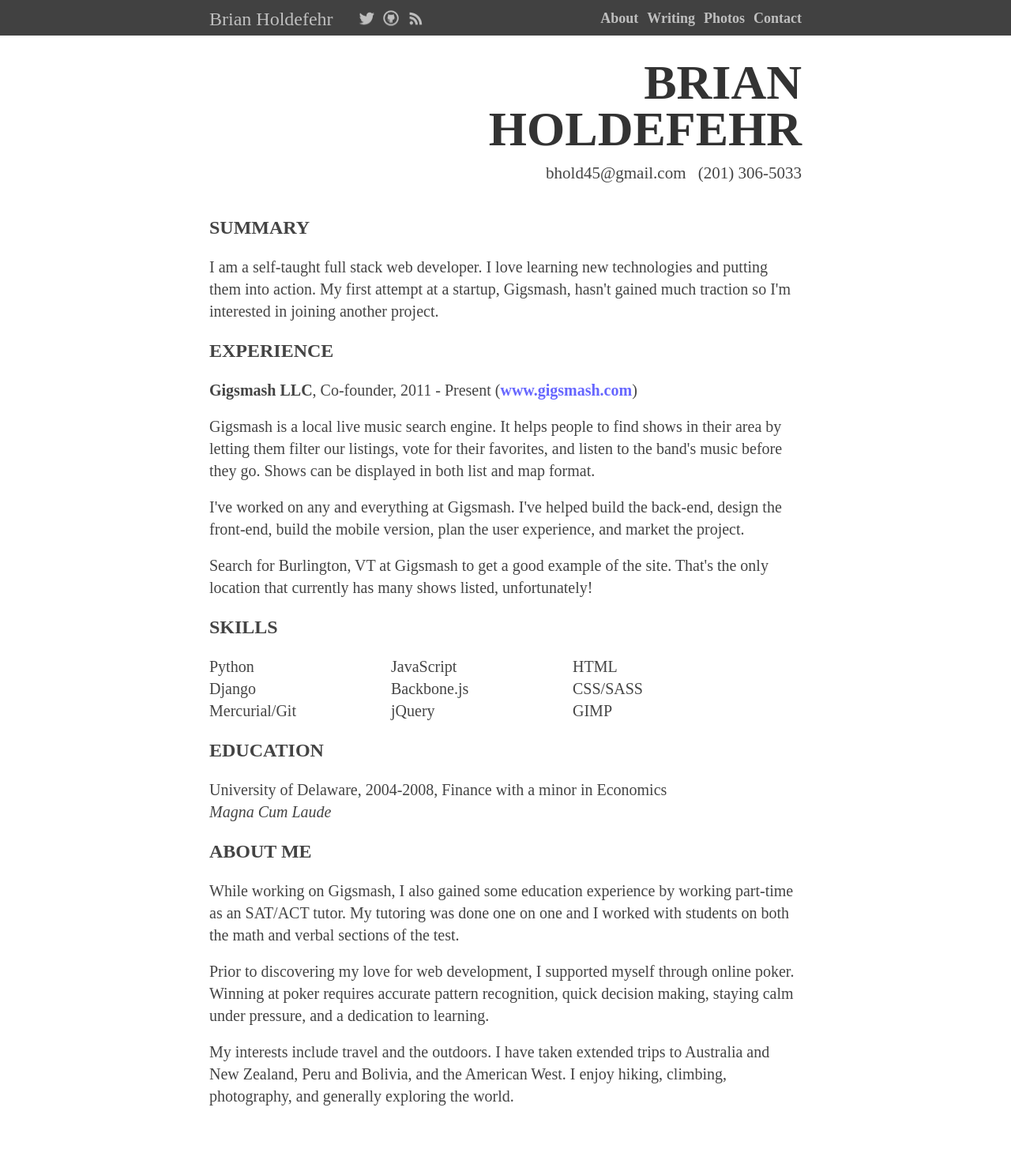
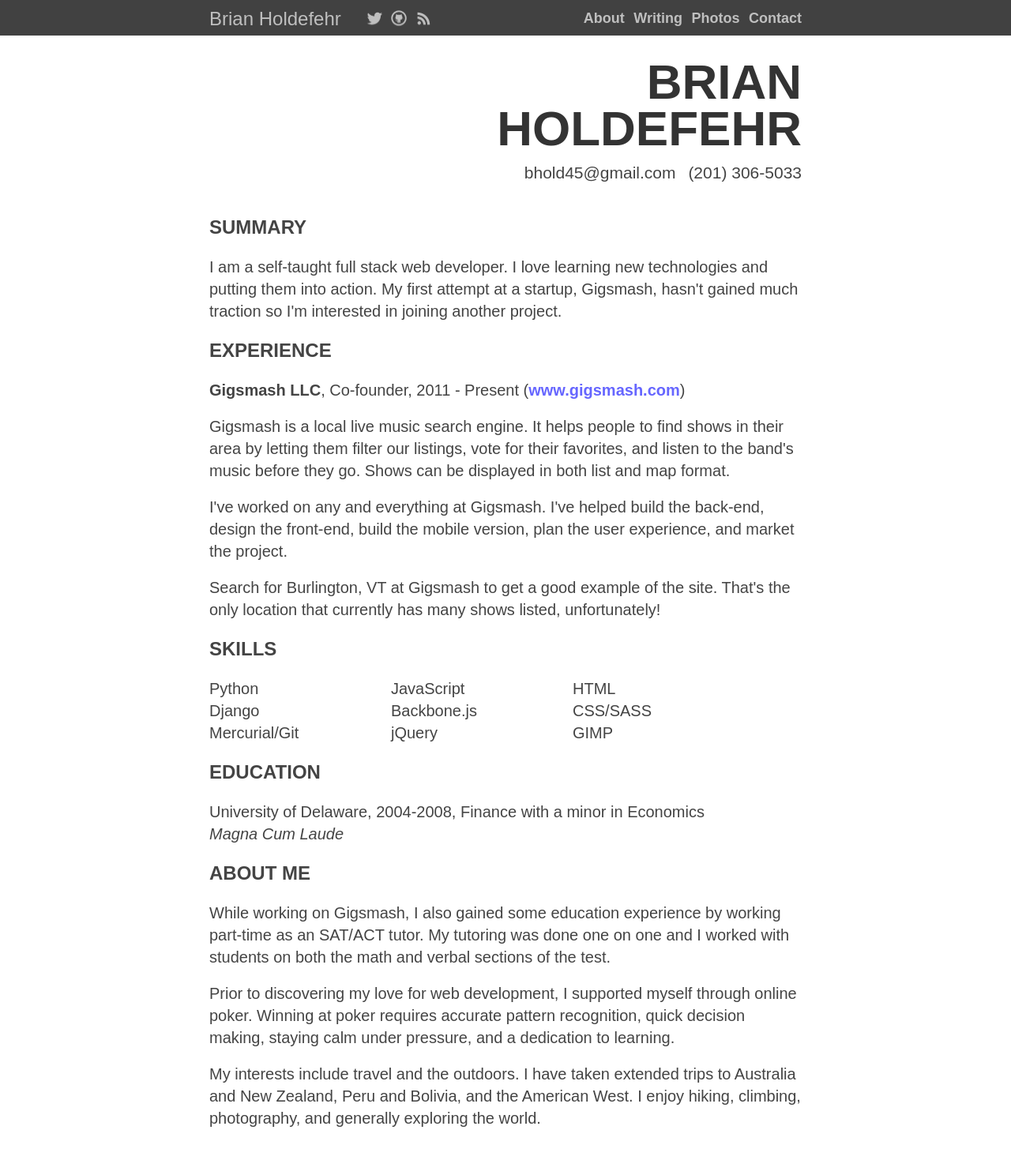
Before and after one commit to BHold/fishinthewind, a Django app: template wind/blog_wind/templates/resume.html in a window 1280 px wide. Shown: the whole page at 79% size. Before the commit the page ends 1400 px from the top, so only its background shows below. Run offline with Django 3.2, Linux system fonts and the light colour scheme; the template is opened without the code that fills it, so the values that code supplies are empty; parts of the project's set-up code (start-up, migrations or seed data) failed here and were passed over; some libraries are stand-ins or nearby versions.

Commit message:
optimizations

```diff
--- a/wind/blog_wind/static/css/base.css
+++ b/wind/blog_wind/static/css/styles.css
@@ -12,7 +12,7 @@
 body {
     height: 100%;
     width: 100%;
-    font-family: "museo-sans";
+    font-family: "museo-sans", Arial, sans-serif;
     font-weight: 300;
     font-size: 20px;
     line-height: 30px;
@@ -49,7 +49,7 @@ a {
     color: #bbb;
     font-size: 24px;
     float: left;
-    font-family: "bello-pro";
+    font-family: "bello-pro", Arial, sans-serif;
     position: relative;
     top: 2px;
 }
@@ -66,7 +66,7 @@ a {
     color: #bbb;
     font-size: 18px;
     margin-left: 6px;
-    font-family: "proxima-nova";
+    font-family: "proxima-nova", Arial, sans-serif;
     font-weight: 600;
 }
 
@@ -86,7 +86,7 @@ a {
     left: 96px;
     height: 17px;
     width: 17px;
-    background: url('http://d3ry2ziyu0wa1k.cloudfront.net/images/twitter-rss-github-sprite.png') 0 0 no-repeat;
+    background: url('http://d3ry2ziyu0wa1k.cloudfront.net/images/header-sprite.png') 0 0 no-repeat;
     -webkit-background-size: 63px 48px;
     -moz-background-size: 63px 48px;
     -o-background-size: 63px 48px;
@@ -99,7 +99,7 @@ a {
     left: 62px;
     height: 24px;
     width: 24px;
-    background: url('http://d3ry2ziyu0wa1k.cloudfront.net/images/twitter-rss-github-sprite.png') -40px 0 no-repeat;
+    background: url('http://d3ry2ziyu0wa1k.cloudfront.net/images/header-sprite.png') -40px 0 no-repeat;
     -webkit-background-size: 63px 48px;
     -moz-background-size: 63px 48px;
     -o-background-size: 63px 48px;
@@ -112,7 +112,7 @@ a {
     left: 32px;
     height: 21px;
     width: 21px;
-    background: url('http://d3ry2ziyu0wa1k.cloudfront.net/images/twitter-rss-github-sprite.png') -18px 0 no-repeat;
+    background: url('http://d3ry2ziyu0wa1k.cloudfront.net/images/header-sprite.png') -18px 0 no-repeat;
     -webkit-background-size: 63px 48px;
     -moz-background-size: 63px 48px;
     -o-background-size: 63px 48px;
@@ -359,7 +359,7 @@ a {
 .resume-name {
     color: #333;
     font-size: 62px;
-    font-family: "ff-enzo-web";
+    font-family: "ff-enzo-web", Arial, sans-serif;
     font-weight: 900;
     line-height: .95em;
 }
--- a/wind/blog_wind/templates/about.html
+++ b/wind/blog_wind/templates/about.html
@@ -5,7 +5,7 @@
 {% block main %}
 {% load thumbnail %}
     <article id="about-brian">
-        {% thumbnail "http://d3ry2ziyu0wa1k.cloudfront.net/images/brian.jpg" "255x305" crop="center"  as im %}
+        {% thumbnail "http://d3ry2ziyu0wa1k.cloudfront.net/images/brian-pic.jpg" "255x305" crop="center"  as im %}
             <img id="brian-picture" alt="Brian at North Cascades NP" src="{{ im.url }}" width="{{ im.width }}" height="{{ im.height }}"></img>
         {% endthumbnail %}
         <p>I'm a web developer and co-founder at <a class="article-link" href="https://www.gigsmash.com">Gigsmash</a>.</p>
--- a/wind/blog_wind/templates/base.html
+++ b/wind/blog_wind/templates/base.html
@@ -22,8 +22,7 @@
     <script type="text/javascript" src="http://use.typekit.com/drj6uxj.js"></script>
     <script type="text/javascript">try{Typekit.load();}catch(e){}</script>
 
-    <link rel="stylesheet" href="{{ STATIC_URL }}css/base.css">
-    <link media="only screen and (max-device-width: 480px)" href="{{ STATIC_URL }}css/mobile_base.css" rel="stylesheet" />
+    <link rel="stylesheet" href="{{ STATIC_URL }}css/styles.css">
 </head>
 
 <body>
--- a/wind/blog_wind/templates/galleries.html
+++ b/wind/blog_wind/templates/galleries.html
@@ -16,7 +16,7 @@
                     <li class="gallery-preview{% if not forloop.counter|divisibleby:2 %} gallery-preview--odd{% endif %}">
                         <p class="gallery-title"><a class="gallery-title_link" href="{{ gallery_post.get_absolute_url }}">{{ gallery_post.title }}</a></p>
                         {% with photo=gallery_post.gallery.photos.all|random_image %}
-                            {% thumbnail photo.image "350x233" as im %}
+                            {% thumbnail photo.image "348x232" as im %}
                             <a href="{{ gallery_post.get_absolute_url }}"><img class="gallery-preview-img" alt="{{ photo.title }}" src="{{ MEDIA_URL }}{{ im }}" width="{{ im.width }}" height="{{ im.height }}"></img></a>
                             {% endthumbnail %}
                         {% endwith %}
--- a/wind/blog_wind/templates/home.html
+++ b/wind/blog_wind/templates/home.html
@@ -10,7 +10,7 @@
             {% if post.gallery %}
                 <div class="gallery">
                 {% for photo in post.gallery.photos.all %}
-                    {% thumbnail photo.image "750" as im %}
+                    {% thumbnail photo.image "748" as im %}
                     <img class="gallery-img{% if im.height > im.width %} vertical{% endif %}" alt="{{ photo.title }}" src="{{ MEDIA_URL }}{{ im }}" width="{{ im.width }}" height="{{ im.height }}"></img>
                     {% endthumbnail %}
                 {% endfor %}
--- a/wind/blog_wind/templates/post.html
+++ b/wind/blog_wind/templates/post.html
@@ -13,7 +13,7 @@
         {% if post.gallery %}
             <div class="gallery">
             {% for photo in post.gallery.photos.all %}
-                {% thumbnail photo.image "750" as im %}
+                {% thumbnail photo.image "748" as im %}
                 <img class="gallery-img{% if im.height > im.width %} vertical{% endif %}" alt="{{ photo.title }}" src="{{ MEDIA_URL }}{{ im }}" width="{{ im.width }}" height="{{ im.height }}"></img>
                 {% endthumbnail %}
             {% endfor %}
```
Also changed, not shown: other parts of wind/blog_wind/static/css/styles.css (+113 -7 lines), wind/blog_wind/static/css/mobile_base.css (deleted, +0 -101 lines), wind/blog_wind/static/images/brian-pic.jpg (added), wind/blog_wind/static/images/brian.jpg (deleted), wind/blog_wind/static/images/header-sprite.png (added), wind/blog_wind/static/images/twitter-rss-github-sprite.png (deleted).
